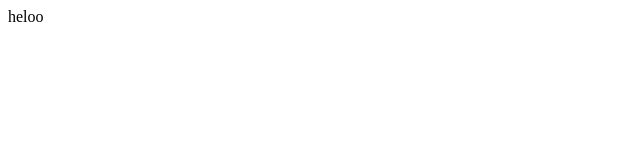
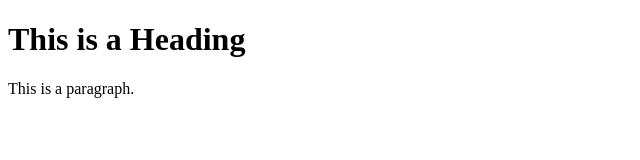
Before and after one commit to SherBahadurTudip/SherBahadurTudip, a plain HTML site: page index.html in a window 1280 px wide. Shown: the whole page, without its empty margins (0-640 px from the left). Drawn offline with Linux system fonts and the light colour scheme.

Commit message:
Update index.html

```diff
--- a/index.html
+++ b/index.html
@@ -1 +1,12 @@
-<p>heloo<p>
+<!DOCTYPE html>
+<html>
+<head>
+<title>Page Title</title>
+</head>
+<body>
+
+<h1>This is a Heading</h1>
+<p>This is a paragraph.</p>
+
+</body>
+</html>
```
